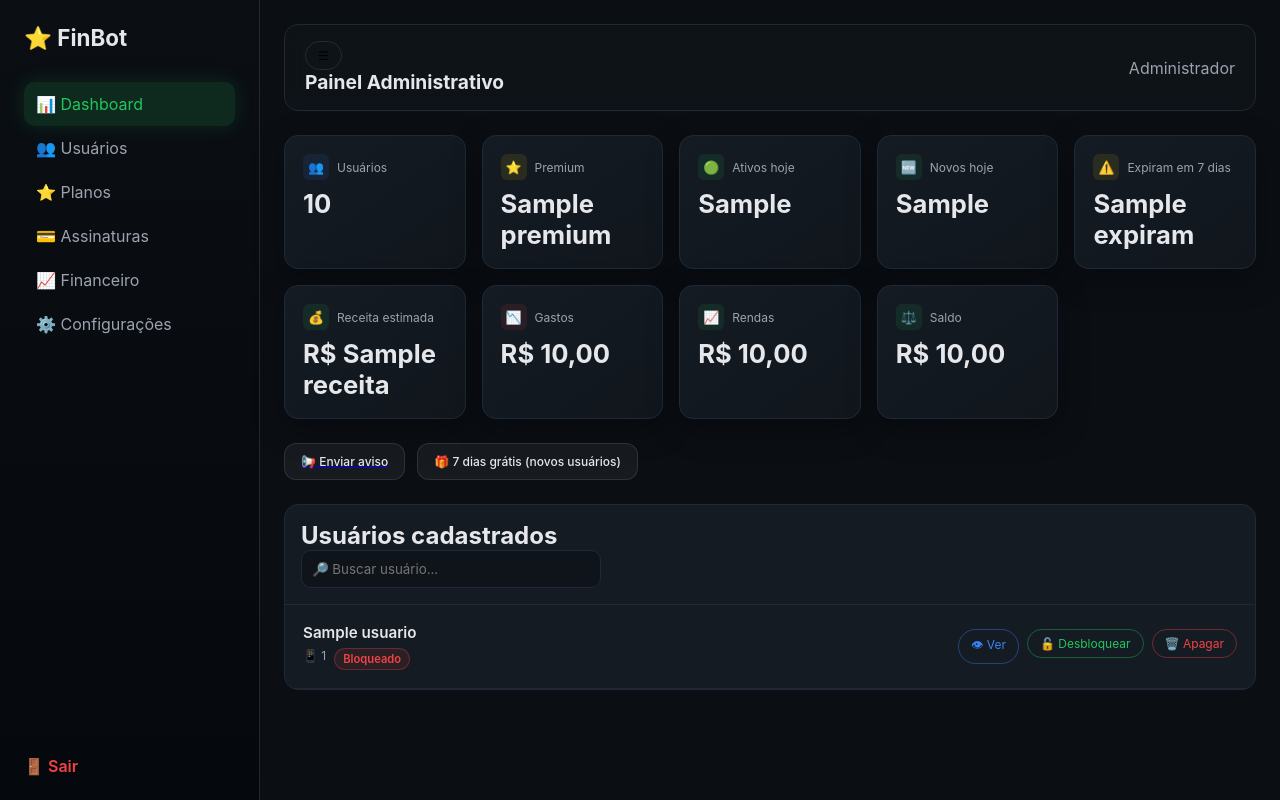
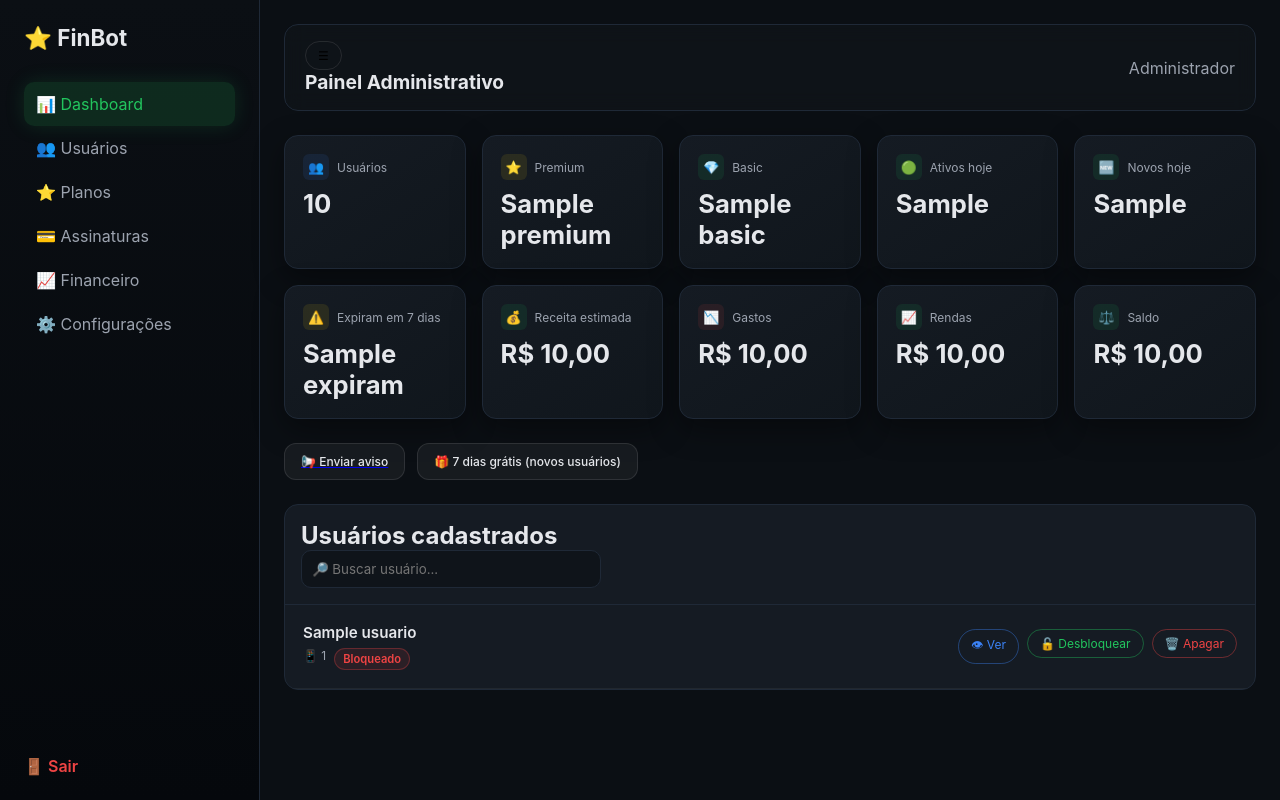
Before and after one commit to Maxborbadev/finbot-borba-tech, a Flask app: template backend/admin_painel/templates/admin_painel.html in a window 1280 px wide. Run offline with Flask 3, Linux system fonts and the light colour scheme; the template is opened without the code that fills it: most values are stand-ins (such as "Sample title", 1, 10 or a date in 2020); parts of the project's set-up code (start-up, migrations or seed data) failed here and were passed over.

Commit message:
"feat(admin): adiciona card de usuários BASIC no dashboard"

```diff
--- a/backend/admin_painel/routes/admin_routes.py
+++ b/backend/admin_painel/routes/admin_routes.py
@@ -7,7 +7,7 @@ from db.database import get_connection
 from utils.whatsapp import enviar_whatsapp
 from services.admin_service import (
     total_gastos_sistema,
-    total_premium,
+    total_premium, total_basic,
     total_rendas_sistema,
     saldo_geral,
 )
@@ -55,10 +55,11 @@ def painel():
             u["dias_restantes"] = None
 
     # ----------------------------
-    # TOTAL PREMIUM
+    # TOTAL PREMIUM /BASIC
     # ----------------------------
 
     premium = total_premium()
+    basic = total_basic()
 
     # ----------------------------
     # NOVOS USUÁRIOS HOJE
@@ -119,6 +120,7 @@ def painel():
         total=len(usuarios),
         free=len([u for u in usuarios if u["plano"] == "FREE"]),
         premium=premium,
+        basic=basic,
         gastos=total_gastos_sistema(),
         rendas=total_rendas_sistema(),
         saldo=saldo_geral(),
--- a/backend/admin_painel/templates/admin_painel.html
+++ b/backend/admin_painel/templates/admin_painel.html
@@ -89,6 +89,14 @@
 
           <div class="stat-card">
             <div class="stat-header">
+              <span class="icon primary">💎</span>
+              <span class="stat-title">Basic</span>
+            </div>
+            <div class="stat-value">{{ basic }}</div>
+          </div>
+
+          <div class="stat-card">
+            <div class="stat-header">
               <span class="icon success">🟢</span>
               <span class="stat-title">Ativos hoje</span>
             </div>
@@ -116,7 +124,7 @@
               <span class="icon success">💰</span>
               <span class="stat-title">Receita estimada</span>
             </div>
-            <div class="stat-value">R$ {{ receita }}</div>
+            <div class="stat-value">R$ {{ receita|dinheiro }}</div>
           </div>
 
           <div class="stat-card">
--- a/backend/admin_painel/templates/admin_usuarios.html
+++ b/backend/admin_painel/templates/admin_usuarios.html
@@ -161,7 +161,7 @@
                   >📈 Apagar Rendas</a
                 >
 
-                {% if u.plano == 'premium' %}
+                {% if u.plano == 'PREMIUM' %}
 
                 <a href="/remover_premium/{{ u.uuid }}" class="btn remover"
                   >⛔ Remover Premium</a
```
Also changed, not shown: backend/db/database.py (+6 -2 lines), backend/services/admin_service.py (+17 -0 lines).
